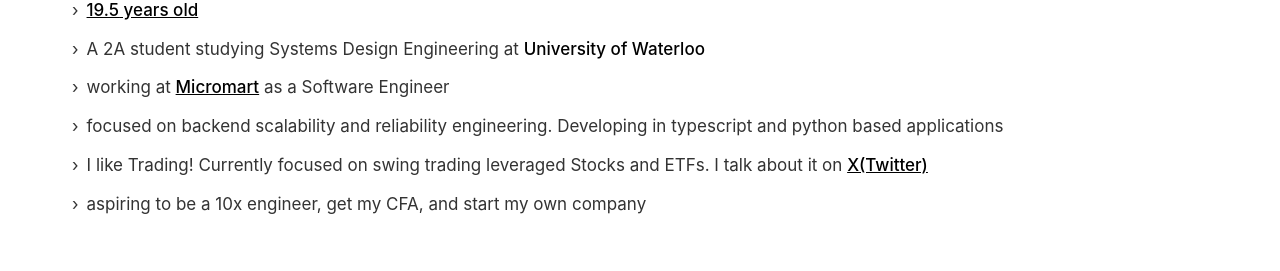
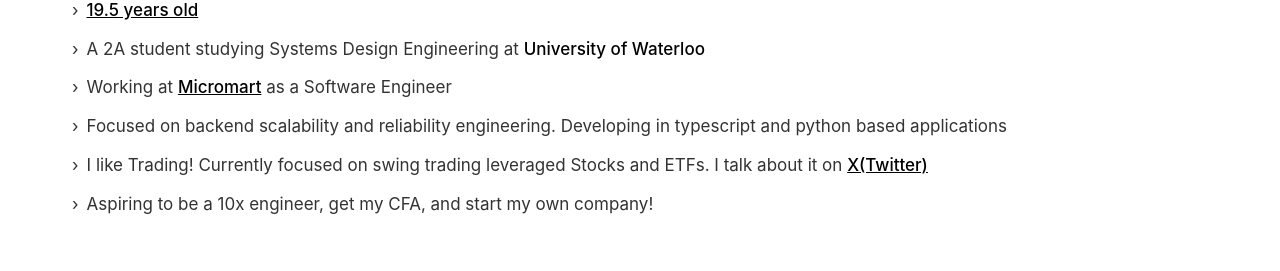
Before and after one commit to Yash-Swaminathan/Yash-Swaminathan-s-Portfolio, a React (Create React App) app in the folder frontend/: page / in a window 1280 px wide. Shown: the part 410-681 px from the top of the page. Built offline with nearby package versions, Linux system fonts and the light colour scheme; no server answers.

Commit message:
Correct capitalization and punctuation in the Me component's text for improved readability and professionalism.

```diff
--- a/frontend/src/pages/Me.tsx
+++ b/frontend/src/pages/Me.tsx
@@ -139,7 +139,7 @@ const Me: React.FC = () => {
             </p>
             <p style={{ margin: '0.3rem 0', fontSize: '17px', color: 'var(--text-secondary)' }}>
               <span style={{ marginRight: '0.5rem' }}>›</span>
-              working at{' '}
+              Working at{' '}
               <a
                 href="https://www.micromart.com/smart-store"
                 target="_blank"
@@ -156,7 +156,7 @@ const Me: React.FC = () => {
             </p>
             <p style={{ margin: '0.3rem 0', fontSize: '17px', color: 'var(--text-secondary)' }}>
               <span style={{ marginRight: '0.5rem' }}>›</span>
-              focused on backend scalability and reliability engineering. Developing in typescript and python based applications
+              Focused on backend scalability and reliability engineering. Developing in typescript and python based applications
             </p>
             <p style={{ margin: '0.3rem 0', fontSize: '17px', color: 'var(--text-secondary)' }}>
               <span style={{ marginRight: '0.5rem' }}>›</span>
@@ -176,7 +176,7 @@ const Me: React.FC = () => {
             </p>
             <p style={{ margin: '0.3rem 0 3rem 0', fontSize: '17px', color: 'var(--text-secondary)' }}>
               <span style={{ marginRight: '0.5rem' }}>›</span>
-              aspiring to be a 10x engineer, get my CFA, and start my own company
+              Aspiring to be a 10x engineer, get my CFA, and start my own company!
             </p>
 
             <p style={{ margin: '0.5rem 0 3rem 0', fontSize: '17px', color: 'var(--text-secondary)', lineHeight: '1.8' }}>
```
